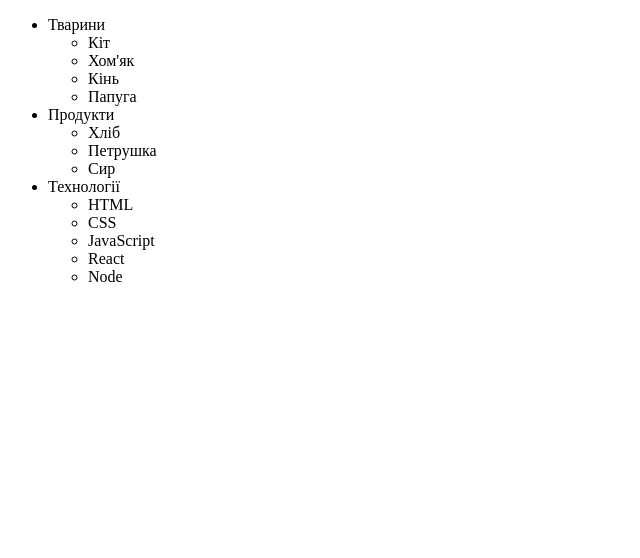
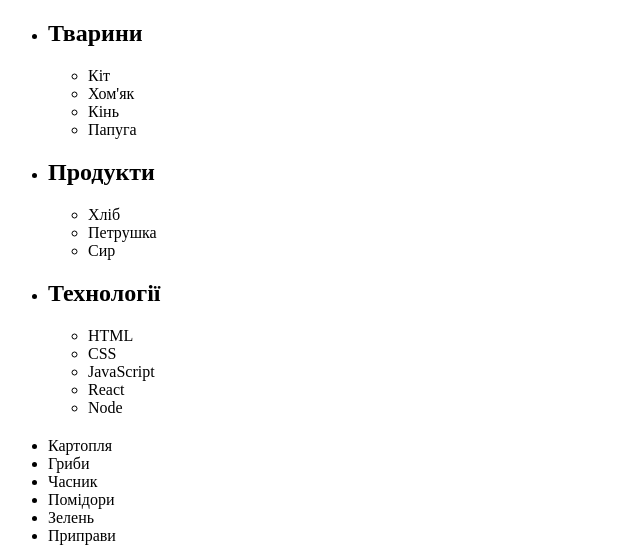
Before and after one commit to Yakov29/hw-js-dom2, a plain HTML site: page index.html in a window 1280 px wide. Shown: the top 558 px of the page, without its empty margins (0-640 px from the left). Drawn offline with Linux system fonts and the light colour scheme.

Commit message:
Update index.html

```diff
--- a/index.html
+++ b/index.html
@@ -1,11 +1,19 @@
 <!DOCTYPE html>
 <html>
   <head>
-    <title>Завдання 1</title>
+    <title>Завдання</title>
+    <style>
+      /* Стилі для завдання 1 */
+      .item {
+        margin-bottom: 20px;
+      }
+    </style>
   </head>
   <body>
+    <!-- Завдання 1 -->
     <ul id="categories">
-        <li>Тварини
+      <li class="item">
+        <h2>Тварини</h2>
         <ul>
           <li>Кіт</li>
           <li>Хом'як</li>
@@ -13,14 +21,16 @@
           <li>Папуга</li>
         </ul>
       </li>
-        <li>Продукти
+      <li class="item">
+        <h2>Продукти</h2>
         <ul>
           <li>Хліб</li>
           <li>Петрушка</li>
           <li>Сир</li>
         </ul>
       </li>
-        <li>Технології
+      <li class="item">
+        <h2>Технології</h2>
         <ul>
           <li>HTML</li>
           <li>CSS</li>
@@ -31,19 +41,97 @@
       </li>
     </ul>
 
+    <!-- Завдання 2 -->
+    <ul id="ingredients"></ul>
+
+    <!-- Завдання 3 -->
+    <ul id="gallery"></ul>
+
+    <!-- Завдання 4 -->
+    <div id="counter">
+      <button type="button" data-action="decrement">-1</button>
+      <span id="value">0</span>
+      <button type="button" data-action="increment">+1</button>
+    </div>
+
     <script>
-        const categoriesList = document.getElementById('categories');
-        const categories = categoriesList.querySelectorAll('li');
+      // Завдання 1
+      const categories = document.querySelectorAll(".item");
 
       console.log(`У списку ${categories.length} категорії.`);
 
-        categories.forEach(category => {
-            const categoryName = category.querySelector('h2').textContent;
-            const categoryItems = category.querySelectorAll('ul li').length;
+      categories.forEach((category) => {
+        const categoryName = category.querySelector("h2").textContent;
+        const categoryItems = category.querySelectorAll("ul li").length;
 
         console.log(`Категорія: ${categoryName}`);
         console.log(`Кількість елементів: ${categoryItems}`);
       });
+
+      // Завдання 2
+      const ingredients = [
+        "Картопля",
+        "Гриби",
+        "Часник",
+        "Помідори",
+        "Зелень",
+        "Приправи",
+      ];
+
+      const ulIngredients = document.getElementById("ingredients");
+
+      ingredients.forEach((ingredient) => {
+        const li = document.createElement("li");
+        li.textContent = ingredient;
+        ulIngredients.appendChild(li);
+      });
+
+      // Завдання 3
+      const images = [
+        {
+          url: "https://images.pexels.com/photos/140134/pexels-photo-140134.jpeg?auto=compress&cs=tinysrgb&dpr=2&h=750&w=1260",
+          alt: "White and Black Long Fur Cat",
+        },
+        {
+          url: "https://images.pexels.com/photos/213399/pexels-photo-213399.jpeg?auto=compress&cs=tinysrgb&dpr=2&h=750&w=1260",
+          alt: "Orange and White Koi Fish Near Yellow Koi Fish",
+        },
+        {
+          url: "https://images.pexels.com/photos/219943/pexels-photo-219943.jpeg?auto=compress&cs=tinysrgb&dpr=2&h=750&w=1260",
+          alt: "Group of Horses Running",
+        },
+      ];
+
+      const ulGallery = document.getElementById("gallery");
+
+      const liElements = images.map((image) => {
+        const li = document.createElement("li");
+        li.innerHTML = `<img src="${image.url}" alt="${image.alt}">`;
+        return li;
+      });
+
+      ulGallery.append(...liElements);
+
+      // Завдання 4
+      const counterValue = document.getElementById("value");
+      let value = 0;
+
+      const incrementButton = document.querySelector(
+        '[data-action="increment"]'
+      );
+      const decrementButton = document.querySelector(
+        '[data-action="decrement"]'
+      );
+
+      incrementButton.addEventListener("click", () => {
+        value++;
+        counterValue.textContent = value;
+      });
+
+      decrementButton.addEventListener("click", () => {
+        value--;
+        counterValue.textContent = value;
+      });
     </script>
   </body>
 </html>
```
Lines whose indentation alone changed are shown as unchanged.
